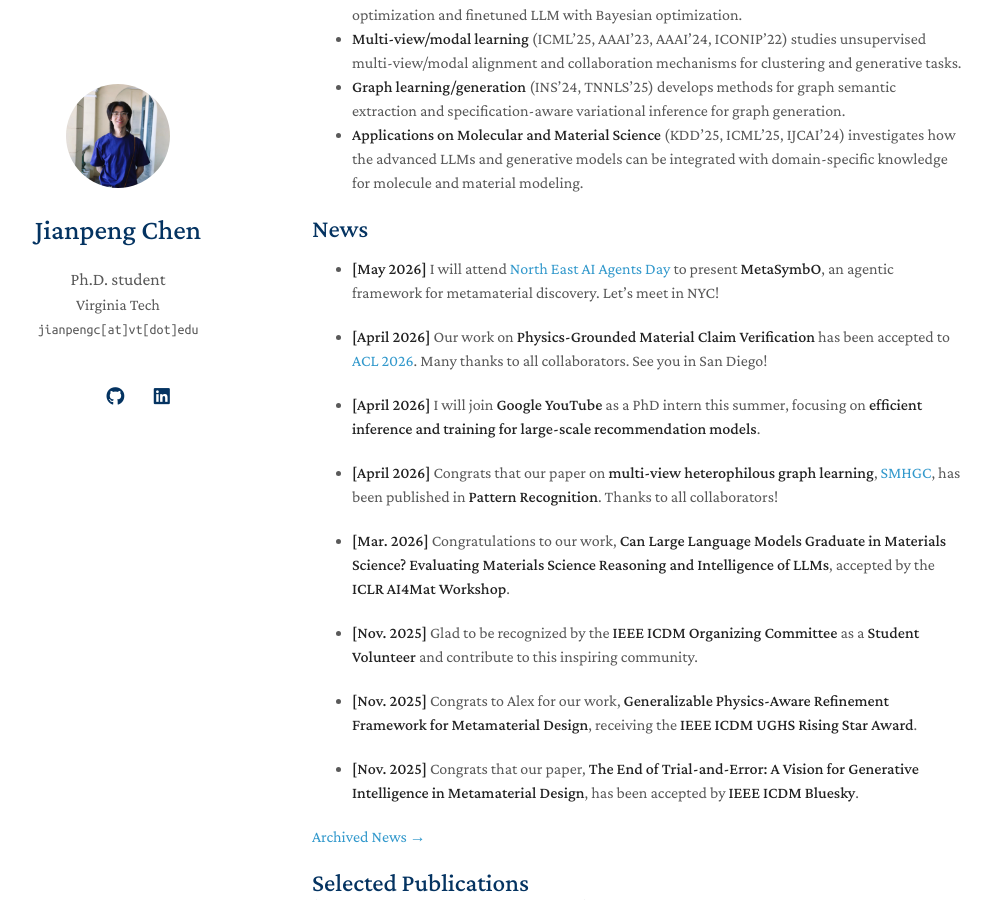
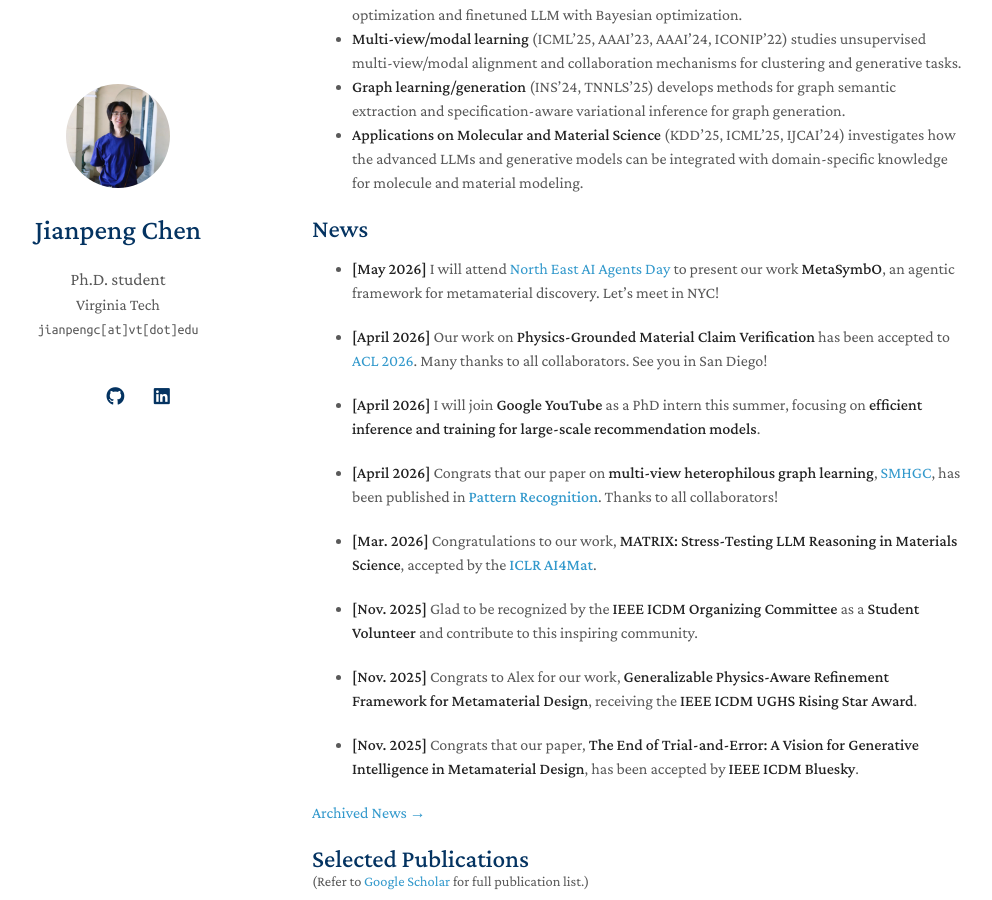
Before and after one commit to cjpcool/cjpcool.github.io, a Jekyll site: the page built from index.md, in a window 1280 px wide and 900 px high, scrolled down 434 px. Shown: the whole window, without its empty margins (158-1150 px from the left). Built offline with Jekyll 4.4.1, drawn with Linux system fonts in a browser that asks for light colours; a style sheet for code colours, icons or effects is not loaded; our own code applies the rules of GitHub Pages for plain Markdown files.

Commit message:
Update event details and links in news.yml

```diff
--- a/_data/news.yml
+++ b/_data/news.yml
@@ -1,7 +1,7 @@
 - date: 2026-05
   display_date: May 2026
   text: >-
-    I will attend [North East AI Agents Day](https://ne-agents-day.github.io/) to present **MetaSymbO**, an agentic framework for metamaterial discovery. Let's meet in NYC!
+    I will attend [North East AI Agents Day](https://ne-agents-day.github.io/) to present our work **MetaSymbO**, an agentic framework for metamaterial discovery. Let's meet in NYC!
 
 - date: 2026-04
   display_date: April 2026
@@ -16,12 +16,12 @@
 - date: 2026-04
   display_date: April 2026
   text: >-
-    Congrats that our paper on **multi-view heterophilous graph learning**, [SMHGC](https://www.sciencedirect.com/science/article/abs/pii/S0031320326006333), has been published in **Pattern Recognition**. Thanks to all collaborators!
+    Congrats that our paper on **multi-view heterophilous graph learning**, [SMHGC](https://www.sciencedirect.com/science/article/abs/pii/S0031320326006333), has been published in **[Pattern Recognition](https://www.sciencedirect.com/journal/pattern-recognition)**. Thanks to all collaborators!
 
 - date: 2026-03
   display_date: Mar. 2026
   text: >-
-    Congratulations to our work, **Can Large Language Models Graduate in Materials Science? Evaluating Materials Science Reasoning and Intelligence of LLMs**, accepted by the **ICLR AI4Mat Workshop**.
+    Congratulations to our work, **MATRIX: Stress-Testing LLM Reasoning in Materials Science**, accepted by the **[ICLR AI4Mat](https://sites.google.com/view/ai4mat/accepted-work)**.
 
 - date: 2025-11
   display_date: Nov. 2025
@@ -41,7 +41,7 @@
 - date: 2025-08
   display_date: Aug. 2025
   text: >-
-    My research topic on **Metamaterial Discovery** has been accepted by the **ICDM PhD Forum**. See you in DC.
+    My research topic on **Metamaterial Discovery** has been accepted by the **[ICDM PhD Forum](https://www3.cs.stonybrook.edu/~icdm2025/index.html)**. See you in DC.
 
 - date: 2025-06
   display_date: June 2025
```
